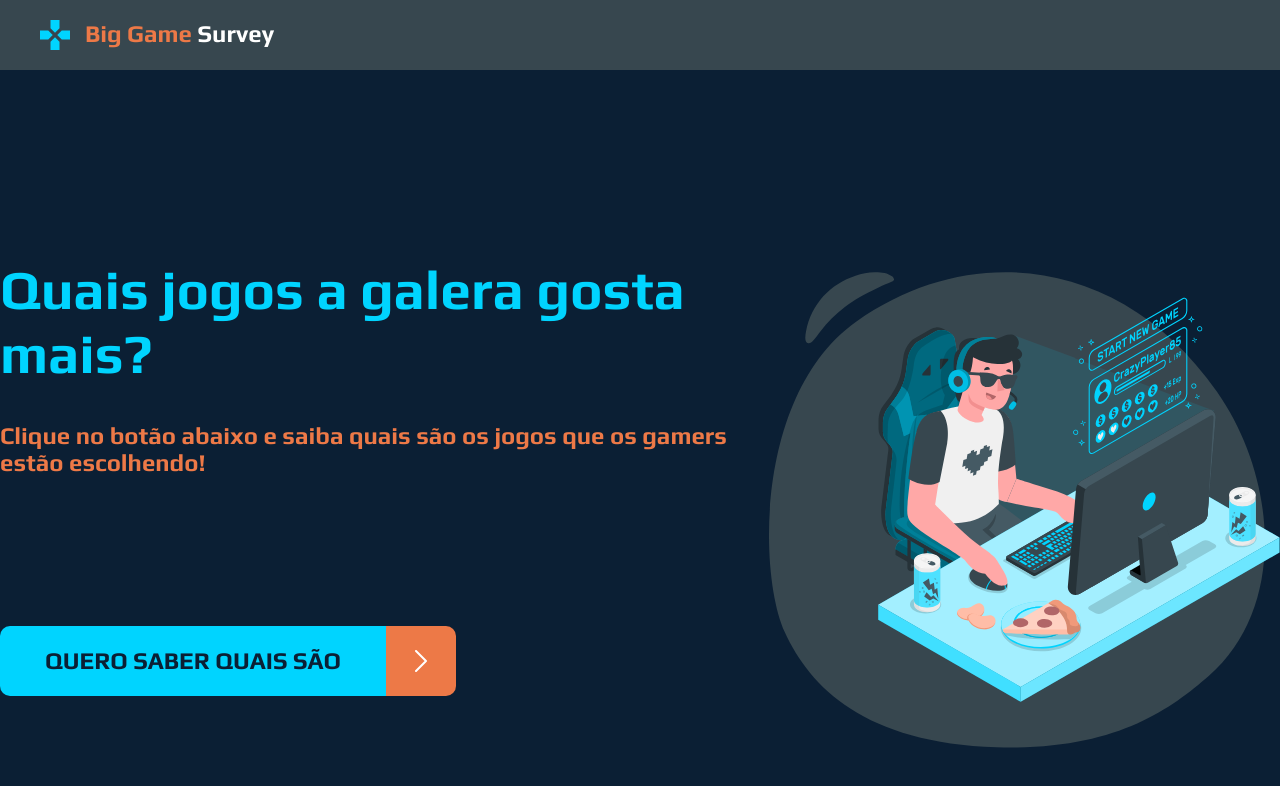
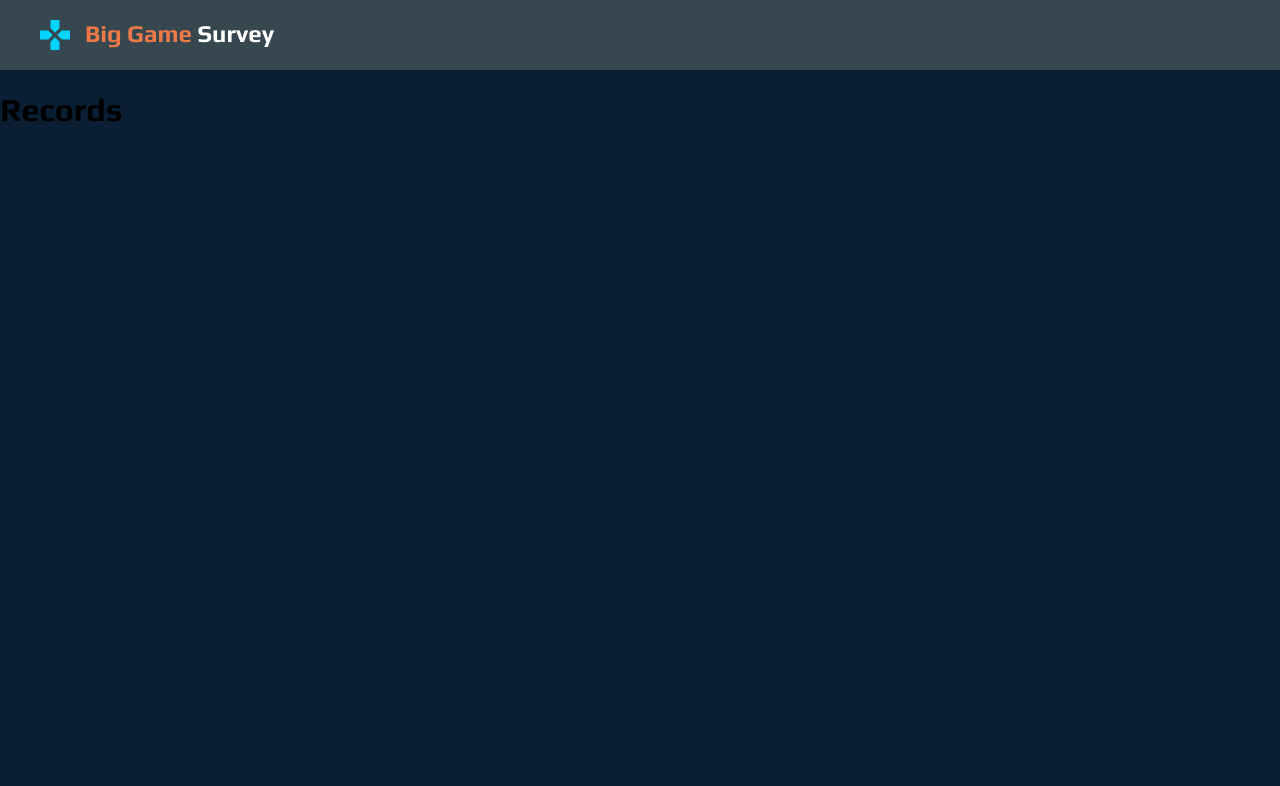
Before and after one commit to t7gs/dspesquisa, a React (Create React App) app in the folder front-web/: page /records in a window 1280 px wide. Shown: the top 786 px of the page. Built offline with nearby package versions, Linux system fonts and the light colour scheme.

Commit message:
Criando navageção com rotas

```diff
--- a/front-web/package.json
+++ b/front-web/package.json
@@ -8,10 +8,11 @@
     "@testing-library/user-event": "^7.1.2",
     "@types/jest": "^24.0.0",
     "@types/node": "^12.0.0",
-    "@types/react": "^16.9.0",
+    "@types/react": "^16.9.49",
     "@types/react-dom": "^16.9.0",
     "react": "^16.13.1",
     "react-dom": "^16.13.1",
+    "react-router-dom": "^5.2.0",
     "react-scripts": "3.4.3",
     "typescript": "~3.7.2"
   },
@@ -35,5 +36,8 @@
       "last 1 firefox version",
       "last 1 safari version"
     ]
+  },
+  "devDependencies": {
+    "@types/react-router-dom": "^5.1.5"
   }
 }
--- a/front-web/src/App.tsx
+++ b/front-web/src/App.tsx
@@ -1,14 +1,10 @@
 import React from 'react';
 import './App.css';
-import Header from './components/Header';
-import Home from './pages/Home';
+import Routes from './Routes';
+
 function App() {
   return (
-    <div>
-      <Header />
-      <Home />
-    </div>
-
+    <Routes />
   );
 }
 
--- /dev/null
+++ b/front-web/src/Routes.tsx
@@ -0,0 +1,23 @@
+import React from 'react';
+import { BrowserRouter, Switch, Route } from "react-router-dom";
+import Home from './pages/Home';
+import Header from './components/Header';
+import Records from './pages/Records';
+
+const Routes = () => (
+
+    <BrowserRouter>
+        <Header />
+        <Switch>
+            <Route path="/"exact>
+                <Home />
+            </Route>
+            <Route path="/records">
+                <Records />
+            </Route>
+        </Switch>
+    </BrowserRouter>
+
+);
+
+export default Routes;
--- a/front-web/src/components/Header/index.tsx
+++ b/front-web/src/components/Header/index.tsx
@@ -1,16 +1,17 @@
 import React from 'react';
 import './styles.css';
 import { ReactComponent as Logo } from '../../assets/logo.svg';
+import { Link } from "react-router-dom";
 
 const Header = () => (
     <header className="main-header ">
         <Logo />
+        <Link to="/">
         <div className="logo-text">
             <span className="logo-text-1">Big Game</span>
             <span className="logo-text-2"> Survey</span>
-
-
         </div>
+        </Link>
     </header>
 );
 
--- a/front-web/src/pages/Home/index.tsx
+++ b/front-web/src/pages/Home/index.tsx
@@ -2,6 +2,7 @@ import React from 'react';
 import './styles.css';
 import { ReactComponent as ArrowIcon } from '../../assets/arrow.svg';
 import { ReactComponent as GamerImage } from '../../assets/gamer.svg';
+import { Link } from "react-router-dom";
 
 
 const Home = () => (
@@ -15,6 +16,7 @@ const Home = () => (
                 <h3 className="home-text-subtitle">
                     Clique no botão abaixo e saiba quais são os jogos que os gamers estão escolhendo!
                 </h3>
+                <Link to="/records">
                     <div className="home-actions">
                         <button className="home-btn">
                             QUERO SABER QUAIS SÃO
@@ -23,8 +25,9 @@ const Home = () => (
                             <ArrowIcon />
                         </div>
                     </div>
+                </Link>
             </div>
-            <GamerImage className="home-image"/>
+            <GamerImage className="Home-image" />
         </div>
     </div>
 );
--- /dev/null
+++ b/front-web/src/pages/Records/index.tsx
@@ -0,0 +1,8 @@
+import React from 'react';
+
+const Records = () => (
+
+    <h1>Records</h1>
+);
+
+export default Records;
--- a/front-web/tsconfig.json
+++ b/front-web/tsconfig.json
@@ -17,7 +17,9 @@
     "resolveJsonModule": true,
     "isolatedModules": true,
     "noEmit": true,
-    "jsx": "react"
+    "jsx": "react",
+    "noImplicitAny": false,
+    "noImplicitThis": true,
   },
   "include": [
     "src"
```
Also changed, not shown: 2 other files (tests, documents, lock files or other folders). Lines whose indentation alone changed are shown as unchanged.
